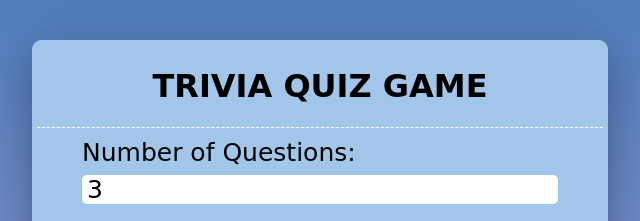
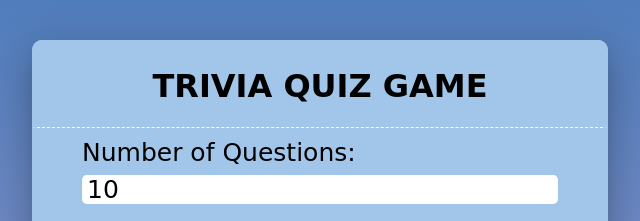
Before and after one commit to Zakarya-Mks/trivia-quiz-game, a plain HTML site: page index.html in a window 1280 px wide. Shown: the top 221 px of the page, 320-960 px from the left. Drawn offline with Linux system fonts and the light colour scheme; a web font is replaced by a local one.

Commit message:
Fix: update value of initial number of questions in the game

```diff
--- a/index.html
+++ b/index.html
@@ -28,8 +28,8 @@
             name="trivia_amount"
             id="trivia_amount"
             min="1"
-            max="10"
-            value="3"
+            max="50"
+            value="10"
           />
         </div>
         <div class="inputContainer">
```
